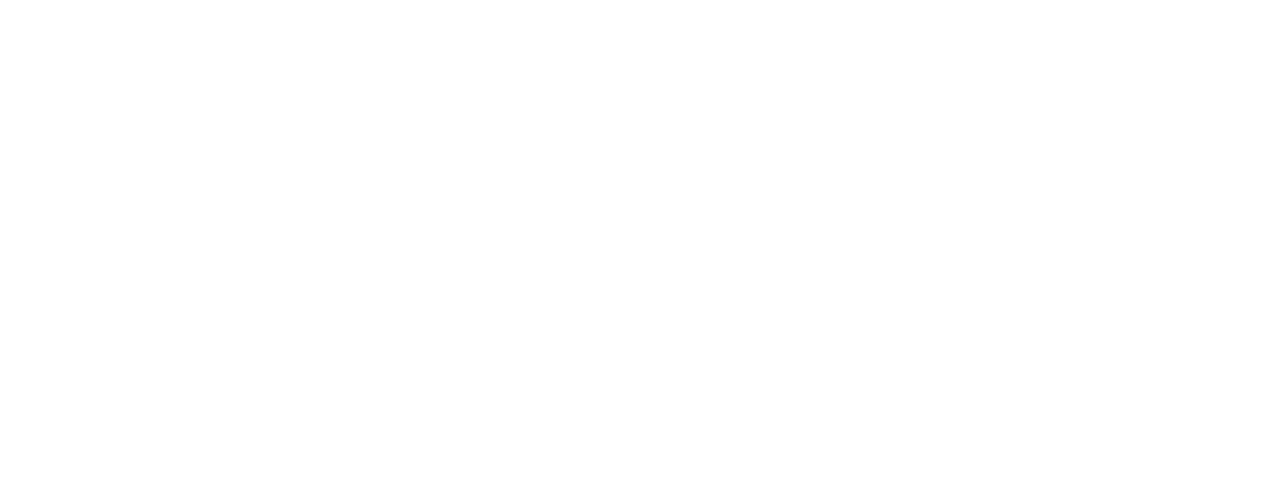
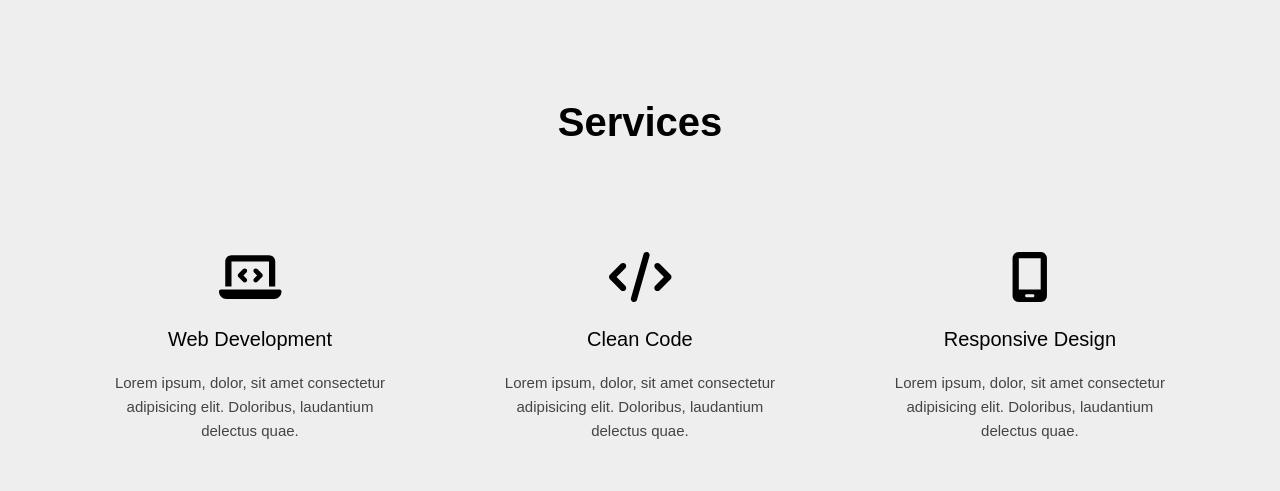
Before and after one commit to IvanVolyk/border-hover-animation, a plain HTML site: page index.html in a window 1280 px wide. Drawn offline with Linux system fonts and the light colour scheme.

Commit message:
Section Services and border animation

```diff
--- a/index.html
+++ b/index.html
@@ -5,10 +5,50 @@
   <meta name="viewport" content="width=device-width, initial-scale=1.0, viewport-fit=cover">
   <meta http-equiv="X-UA-Compatible" content="ie=edge">
   <title>Border Animation | Html Css</title>
+  <link rel="stylesheet" href="https://cdnjs.cloudflare.com/ajax/libs/font-awesome/6.1.1/css/all.min.css" integrity="sha512-KfkfwYDsLkIlwQp6LFnl8zNdLGxu9YAA1QvwINks4PhcElQSvqcyVLLD9aMhXd13uQjoXtEKNosOWaZqXgel0g==" crossorigin="anonymous" referrerpolicy="no-referrer" />
   <link rel="stylesheet" type="text/css" href="style/style.css"/>
 </head>
 <body>
+  <section class="services">
+    <div class="container">
+      <div class="heading">
+        <h2>Services</h2>
+      </div>
+      <div class="content">
+        <div class="box">
+          <div class="inner">
+            <div class="icon">
+              <i class="fa-solid fa-laptop-code"></i>
+            </div>
+            <h3>Web Development</h3>
+            <p>Lorem ipsum, dolor, sit amet consectetur adipisicing elit. Doloribus, laudantium delectus quae.</p>
+          </div>
+        </div>
 
+        <div class="box">
+          <div class="inner">
+            <div class="icon">
+              <i class="fa-solid fa-code"></i>
+            </div>
+            <h3>Clean Code</h3>
+            <p>Lorem ipsum, dolor, sit amet consectetur adipisicing elit. Doloribus, laudantium delectus quae.</p>
+          </div>
+        </div>
+
+        <div class="box">
+          <div class="inner">
+            <div class="icon">
+              <i class="fa-solid fa-mobile-screen"></i>
+            </div>
+            <h3>Responsive Design</h3>
+            <p>Lorem ipsum, dolor, sit amet consectetur adipisicing elit. Doloribus, laudantium delectus quae.</p>
+          </div>
+        </div>
+      </div>
+    </div>
+  </section>
+
+<script src="https://cdnjs.cloudflare.com/ajax/libs/font-awesome/6.1.1/js/all.min.js" integrity="sha512-6PM0qYu5KExuNcKt5bURAoT6KCThUmHRewN3zUFNaoI6Di7XJPTMoT6K0nsagZKk2OB4L7E3q1uQKHNHd4stIQ==" crossorigin="anonymous" referrerpolicy="no-referrer"></script>
 <script src="scripts/script.js"></script>
 </body>
 </html>
--- a/style/style.css
+++ b/style/style.css
@@ -7,6 +7,112 @@
   text-decoration: none;
 }
 
-html, body {
-	height: 100%;
+body {
+  font-family: sans-serif;
 }
+
+.services {
+  background-color: #eee;
+  min-height: 100vh;
+  width: 100%;
+  float: left;
+  padding: 100px 0;
+}
+
+.container {
+  max-width: 1170px;
+  margin: auto;
+  /*background-color: #e74c3c;*/
+}
+
+.services .heading {
+  margin-bottom: 60px;
+  width: 100%;
+  float: left;
+}
+
+.services .heading h2 {
+  text-align: center;
+  font-size: 40px;
+  color: #000;
+  margin: 0;
+}
+
+.services .content {
+  float: left;
+  width: 100%;
+}
+
+.services .content .box {
+  width: 33.33%;
+  float: left;
+  padding: 15px;
+}
+
+.services .content .box .inner {
+  padding: 30px;
+  text-align: center;
+  position: relative;
+}
+
+.services .content .box .inner::before {
+  content: '';
+  position: absolute;
+  left: 0;
+  bottom: 0;
+  width: 0;
+  height: 0;
+  box-sizing: border-box;
+  border-bottom: 3px solid transparent;
+  border-left: 3px solid transparent;
+  transition: all .8s ease;
+}
+
+.services .content .box .inner::after {
+  content: '';
+  position: absolute;
+  right: 0;
+  top: 0;
+  width: 0;
+  height: 0;
+  box-sizing: border-box;
+  border-top: 3px solid transparent;
+  border-right: 3px solid transparent;
+  transition: all .8s ease;
+}
+
+.services .content .box:hover .inner::after,
+.services .content .box:hover .inner::before {
+  border-color: red;
+  width: 100%;
+  height: 100%;
+}
+
+.services .content .box .inner .icon {
+  font-size: 50px;
+  color: #000;
+  transition: color .8s ease;
+}
+
+.services .content .box:hover .inner .icon {
+  color: red;
+}
+
+.services .content .box .inner h3 {
+  font-size: 20px;
+  font-weight: normal;
+  color: #000;
+  margin: 20px 0;
+}
+
+.services .content .box .inner p {
+  font-size: 15px;
+  color: #444;
+  line-height: 24px;
+}
+
+@media(max-width: 767px) {
+  .services .content .box {
+    width: 100%;
+  }
+}
```
